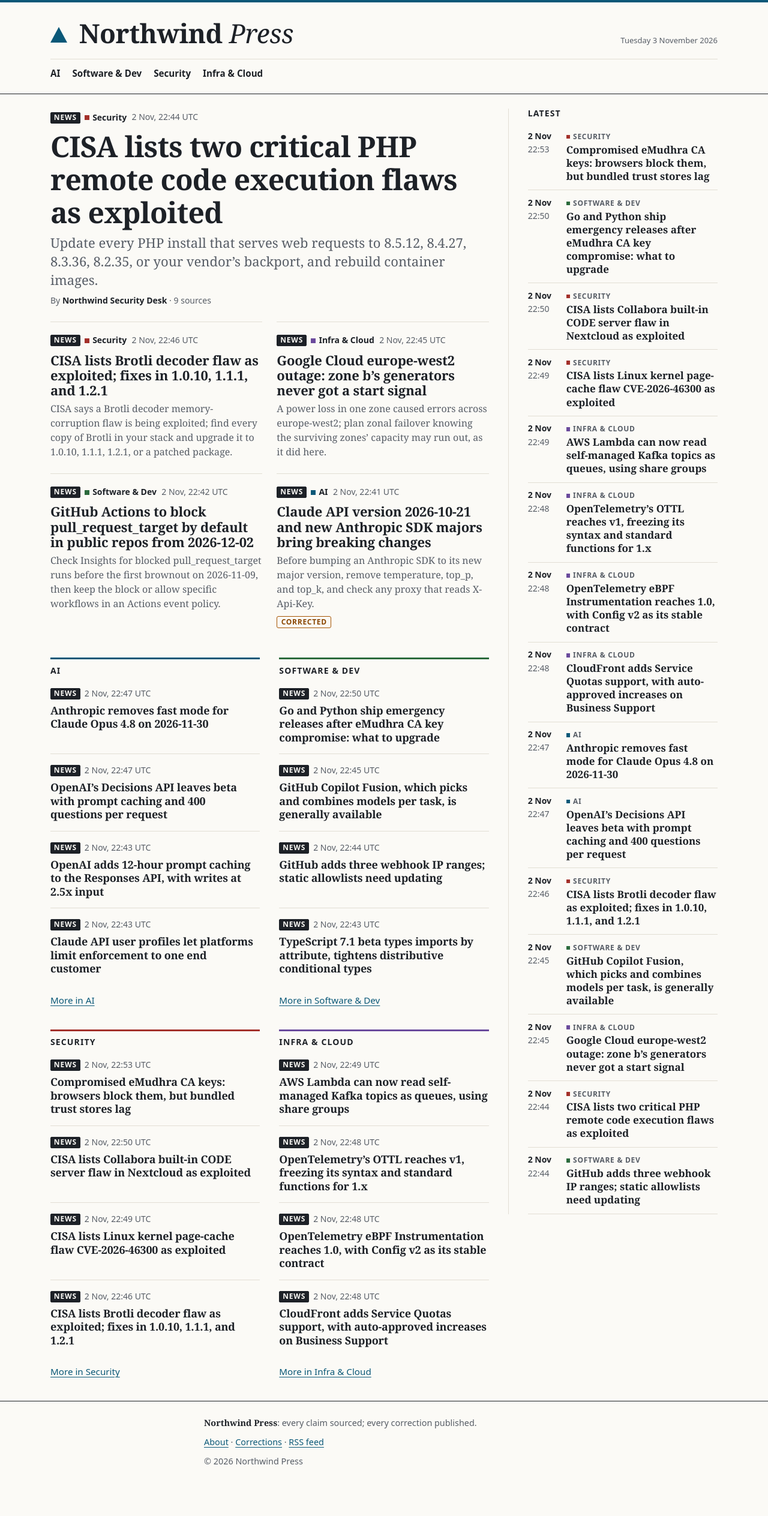
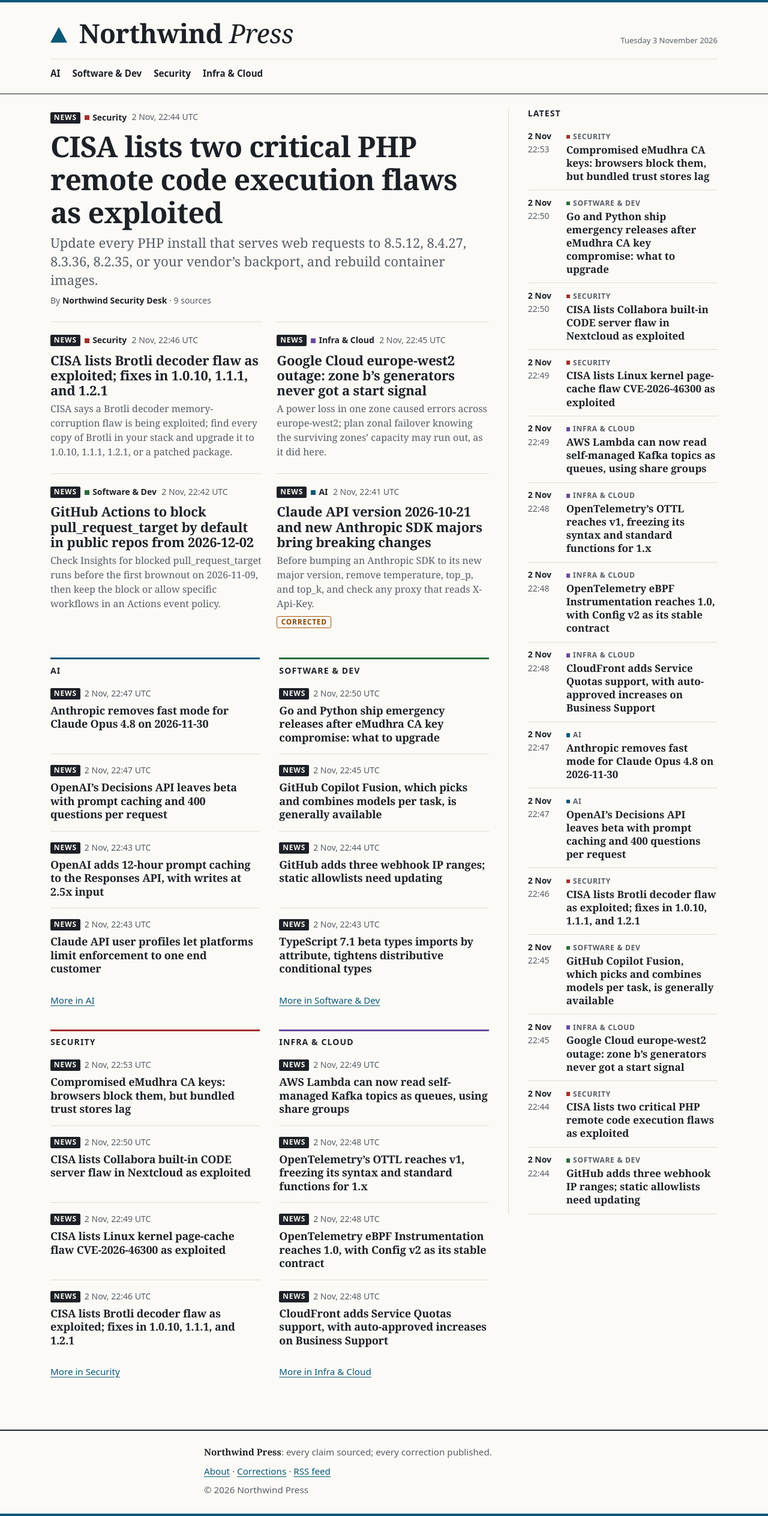
Before and after one commit to northwind-press/northwind-press.github.io, a Jekyll site: the page built from index.html, in a window 1280 px wide. Shown: the whole page at 60% size. Built offline with Jekyll 4.4.1, drawn with Linux system fonts in a browser that asks for light colours; before the commit the page ends 2483 px from its top, so only the background shows below that.

Commit message:
Footer (T-123): wide wrap, space above, pinned to the bottom, brand + two navs + legal, masthead bookend
Co-Authored-By: Claude Opus 5.5 <noreply@anthropic.com>

```diff
--- a/assets/css/style.css
+++ b/assets/css/style.css
@@ -416,10 +416,38 @@ header.section-intro > p:not(.section-links), p.section-intro { font-size: var(-
   .section-front > .story--lead:only-child .story__dek { max-width: 40rem; }
 }
 
-/* ---------- Footer ---------- */
-.site-footer { border-top: 1px solid var(--rule-strong); color: var(--muted); font-family: var(--sans); font-size: 0.9rem; padding: var(--s1) 0 var(--s2); }
-.site-footer p { margin: 0 0 0.25rem; }
+/* ---------- Footer (T-123) ----------
+   Markup: footer.site-footer > .wrap.wrap--wide.footer > .footer__brand, nav.footer__nav ×2, .footer__legal.
+   Bookends the masthead: same wide wrap, a 2px ink rule on top, a 4px Northwind-blue bar at the foot.
+   Pinned to the bottom on short pages by the body flex column (no JS). */
+body { display: flex; flex-direction: column; min-height: 100vh; min-height: 100svh; }
+body > main { flex: 1 0 auto; width: 100%; } /* width: auto margins would otherwise shrink it in a flex column */
+.site-header, .site-footer { flex: none; }
+.site-footer { margin-top: var(--s3); border-top: 2px solid var(--rule-strong); border-bottom: 4px solid var(--link); color: var(--muted); font-family: var(--sans); font-size: 0.95rem; line-height: 1.5; }
+.footer { display: grid; gap: var(--s1); padding-top: var(--s1); padding-bottom: var(--s1); }
+.footer p { margin: 0; }
+.footer__mark a { display: inline-block; margin-bottom: 0.15rem; font-family: var(--serif); font-size: 1.375rem; font-weight: 700; letter-spacing: -0.01em; color: var(--fg); text-decoration: none; white-space: nowrap; }
+.footer__mark a::before { content: ""; display: inline-block; width: 0; height: 0; margin-right: 0.45em; border-left: 0.32em solid transparent; border-right: 0.32em solid transparent; border-bottom: 0.6em solid var(--link); vertical-align: 0.02em; } /* the masthead's mark */
+.footer__mark .press { font-weight: 400; font-style: italic; }
+.footer__promise { display: block; }
+.footer .footer__contact { margin-top: var(--s-1); }
+.footer__contact a { color: var(--link); }
+.footer__label { font-family: var(--sans); font-size: var(--step--1); font-weight: 700; letter-spacing: 0.08em; text-transform: uppercase; color: var(--fg); margin: 0 0 0.25rem; }
+.footer__nav ul { gap: 0 1.25rem; }
+.footer__nav a { padding: 0.4rem 0; text-decoration: underline; text-decoration-color: var(--link); text-decoration-thickness: 1px; text-underline-offset: 0.2em; } /* >= 32px tall; underlined so they read as links */
+.footer__nav a:hover { color: var(--link); text-decoration-thickness: 2px; }
+.footer__nav a[aria-current] { font-weight: 600; box-shadow: none; }
+.footer__legal { border-top: 1px solid var(--rule); padding-top: var(--s0); font-size: var(--step--1); }
+@media (min-width: 48rem) {
+  .footer { grid-template-columns: minmax(0, 2fr) minmax(0, 1fr) minmax(0, 1fr); column-gap: var(--s2); }
+  .footer__nav ul { flex-direction: column; }
+  .footer__nav a { padding: 0.2rem 0; } /* stacked links: line box + padding stays >= 24px */
+  .footer__legal { grid-column: 1 / -1; }
+}
+/* Older footer markup (until default.html changes): keep it tidy. */
 .site-footer .footer-mark { font-family: var(--serif); font-weight: 700; color: var(--fg); }
+.site-footer > .wrap:not(.footer) { padding-top: var(--s1); padding-bottom: var(--s1); }
+.site-footer > .wrap:not(.footer) p { margin: 0 0 0.25rem; }
 
 /* ---------- Wider screens ---------- */
 @media (min-width: 48rem) {
@@ -438,7 +466,9 @@ header.section-intro > p:not(.section-links), p.section-intro { font-size: var(-
   :root { --bg: #fff; --fg: #000; --muted: #333; --link: #000; --rule: #999; --rule-strong: #000; --note-bg: #fff; --note-border: #000; --note-label: #000; --code-bg: #fff; }
   body { font-size: 11pt; line-height: 1.45; }
   .wrap { max-width: none; padding: 0; }
-  .skip-link, nav, .report, .cite-back, .audio { display: none; }
+  .skip-link, nav, .report, .cite-back, .audio, .footer__contact { display: none; }
+  body { display: block; min-height: 0; }
+  .site-footer { border-bottom: 0; margin-top: var(--s2); }
   .site-header { border-top: 0; }
   a { color: inherit; }
   /* Inline links all point to the Sources list, which prints its URLs. */
```
